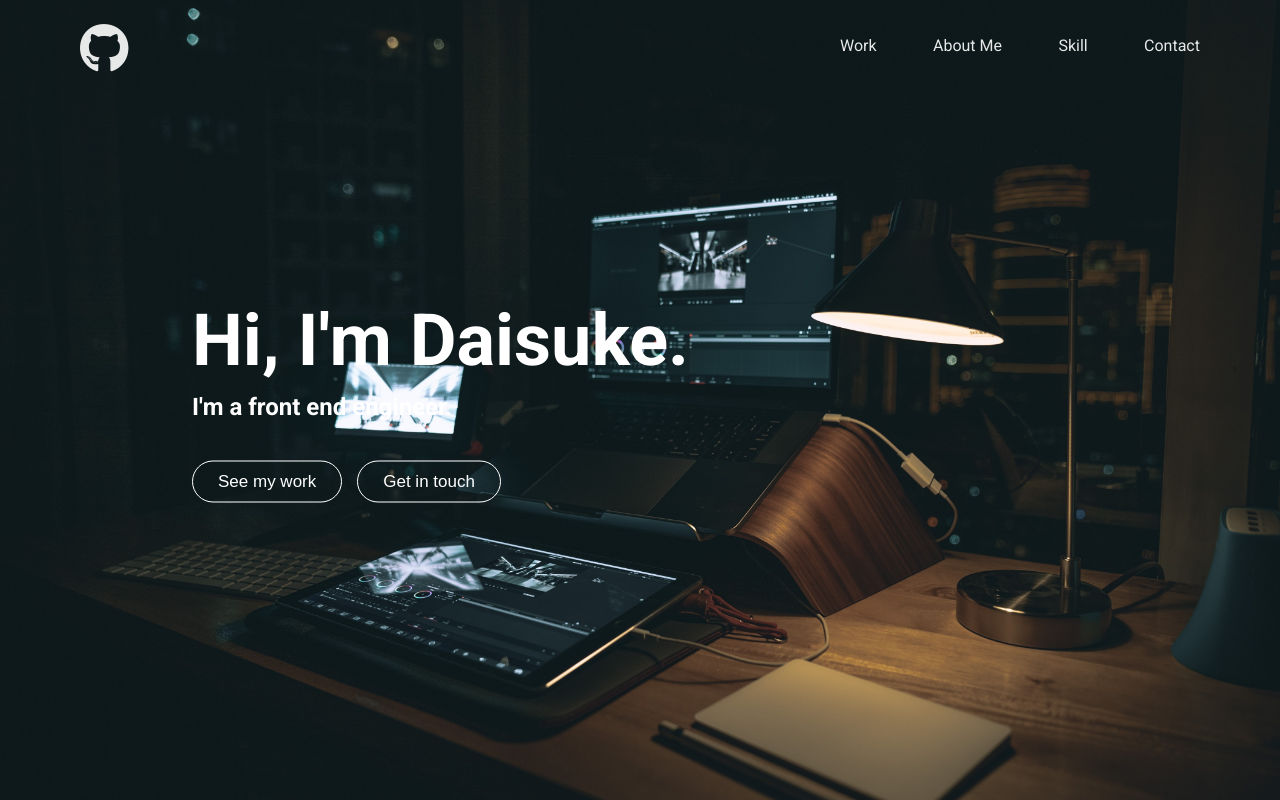
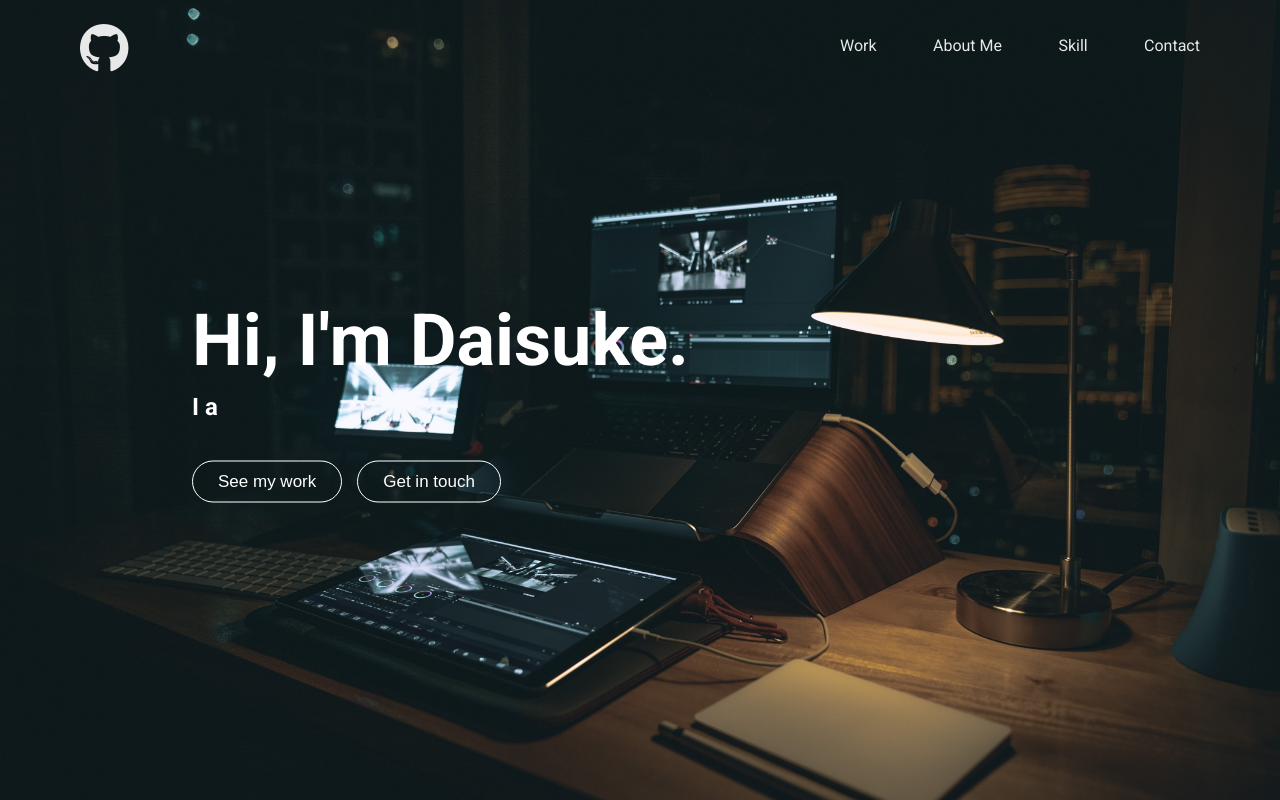
Before and after one commit to daisuke359/portfolio, a React (Create React App) app: page / in a window 1280 px wide. Shown: the top 800 px of the page. Built offline with nearby package versions, Linux system fonts and the light colour scheme.

Commit message:
add animation to header text

```diff
--- a/package.json
+++ b/package.json
@@ -10,6 +10,7 @@
     "react-dom": "^17.0.2",
     "react-router-dom": "^5.2.0",
     "react-scripts": "4.0.3",
+    "react-typical": "^0.1.3",
     "styled-components": "^5.3.0",
     "web-vitals": "^1.1.2"
   },
--- a/src/components/header/Header.jsx
+++ b/src/components/header/Header.jsx
@@ -1,27 +1,25 @@
 import React from 'react';
 import "./header.css";
 import Navbar from '../Nav/Navbar';
+import Typical from "react-typical";
 
 export default function Header() {
     return (
         <header>
           <Navbar/>
-        {/* <div className="header-nav">
-          <div className="logo-container">
-            <i className="fab fa-github"></i>
-          </div>
-
-          <ul className="nav-list">
-            <li className="nav-item"><a href="#work">Work</a></li>
-            <li className="nav-item"><a href="#about-me">About Me</a></li>
-            <li className="nav-item"><a href="#skill">Skill</a></li>
-            <li className="nav-item"><a href="#contact">Contact</a></li>
-          </ul>
-          <i className="fas fa-bars nav-icon"></i>
-        </div> */}
         <div className="header-main">
           <h2 className="header-title">Hi, I'm Daisuke.</h2>
-          <h4 className="header-desc">I'm a front end engineer.</h4>
+          <h4 className="header-desc">
+            <Typical
+              loop={Infinity}
+              wrapper="b"
+              steps={[
+                'Hello 👋',
+                1000,
+                'I am a front end engineer 👨‍💻',
+                1000
+              ]}
+            /></h4>
             <a href="#work"><button className="header-btn">See my work</button></a>
             <a href="#contact"><button className="header-btn">Get in touch</button></a>
         </div>
```
Also changed, not shown: 1 other file (tests, documents, lock files or other folders).
